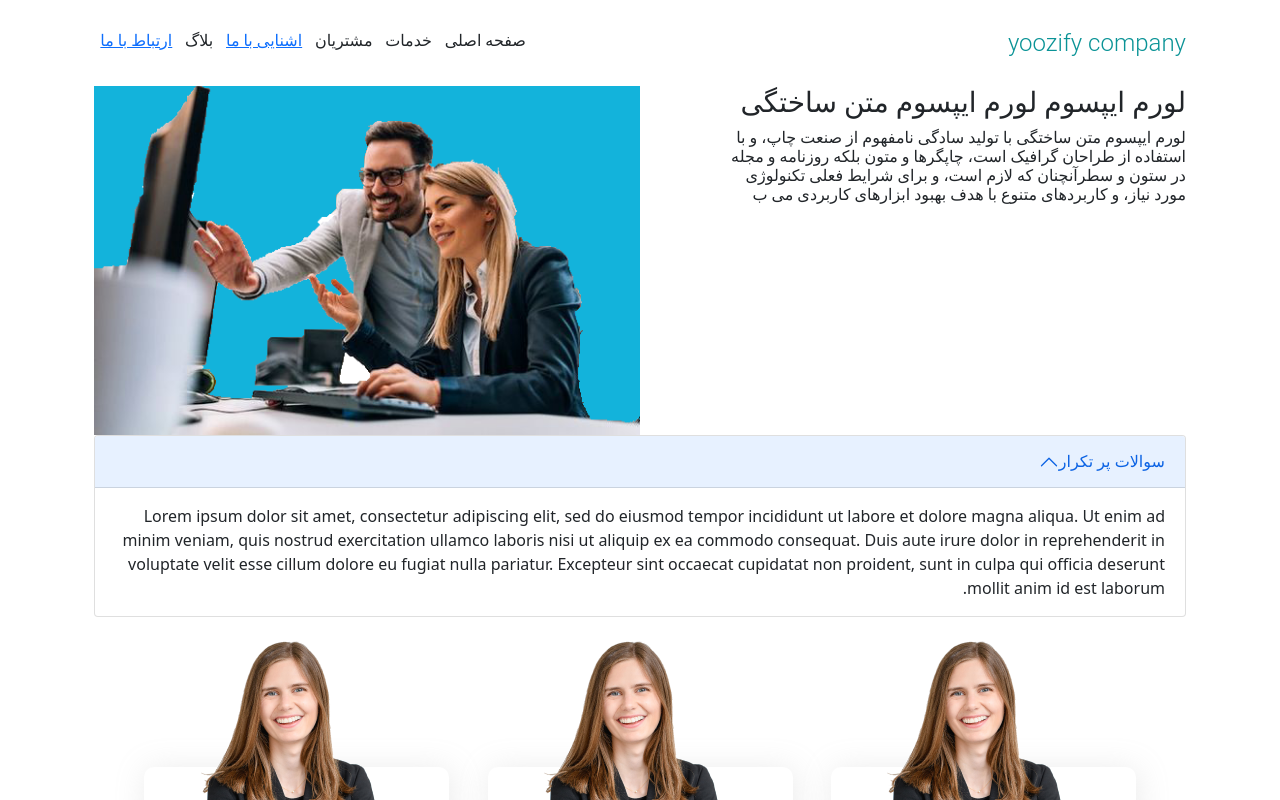
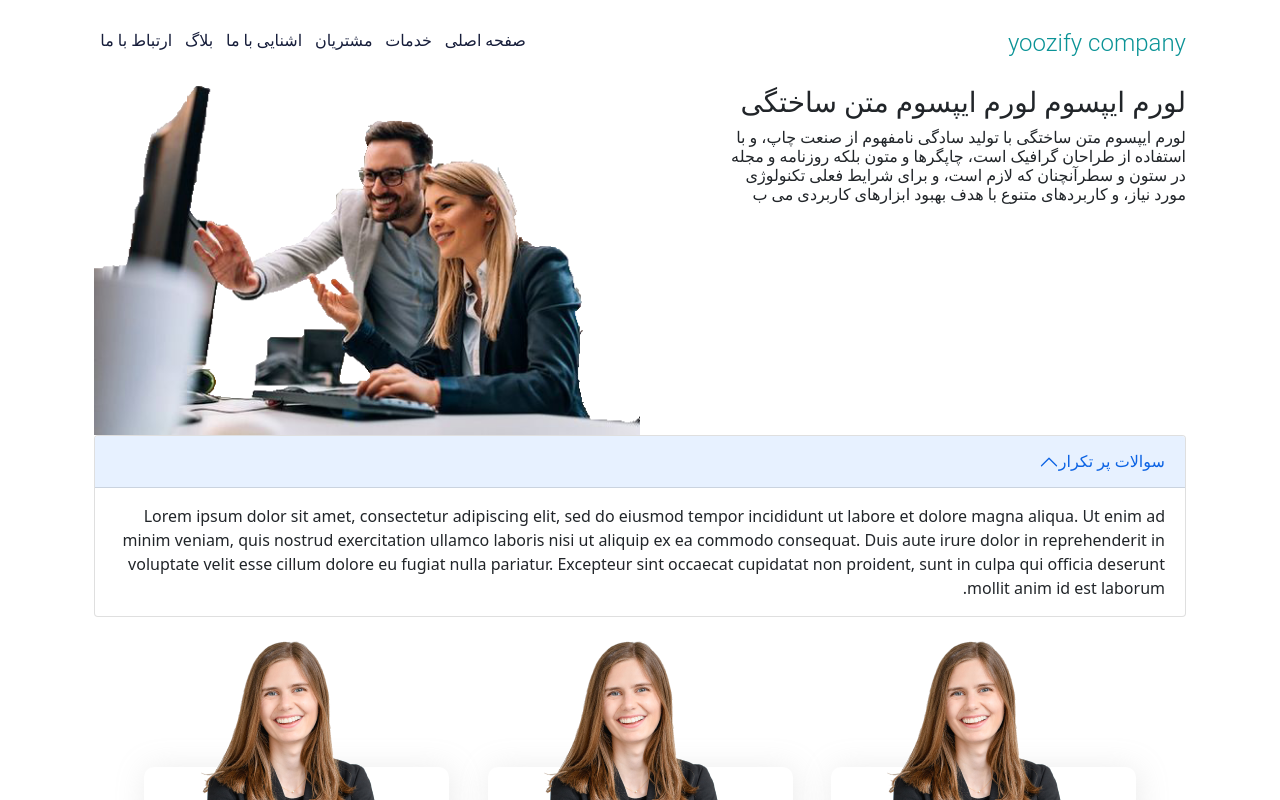
Before and after one commit to Mobinahoseinpur/yoozify, a React (Create React App) app: page /GetToKnowUs in a window 1280 px wide. Shown: the top 800 px of the page. Built offline with nearby package versions, Linux system fonts and the light colour scheme.

Commit message:
edite header link

```diff
--- a/src/component/Header.jsx
+++ b/src/component/Header.jsx
@@ -13,13 +13,13 @@ function Header() {
             </div>
 
             <div className={`${styles.menuone} col-sm-5`}>
-                <div className={styles.menu}><Link to="/ContactUs"> ارتباط با ما</Link></div>
-                <div className={styles.menu}>بلاگ</div>
+                <div className={styles.menu}><Link to="/ContactUs" > ارتباط با ما</Link></div>
+                <div className={styles.menu}><Link to="/blogs">بلاگ</Link></div>
                 <div className={styles.menu}><Link to="/GetToKnowUs">اشنایی با ما</Link></div>
-                <div className={styles.menu}>مشتریان</div>
-                <div className={styles.menu}>خدمات</div>
-                {/* <Link to=''>  </Link> */}
-                <div className={styles.menu}>صفحه اصلی</div>
+                <div className={styles.menu}><Link to="/customer">مشتریان</Link></div>
+                <div className={styles.menu}><Link to="/Services">خدمات</Link></div>
+
+                <div className={styles.menu}><Link to="/">صفحه اصلی</Link></div>
             </div>
 
 
--- a/src/component/MainLayout.jsx
+++ b/src/component/MainLayout.jsx
@@ -4,6 +4,9 @@ import {Routes,Route,BrowserRouter as Router,  useParams} from 'react-router-dom
 import Landing from './LandingPage/LandingPage'
 import ContactUs from './about us page/AboutUsPage'
 import GetToKnowUs from './get to know us/GetToKnowUs'
+import Services from './ServicePage/ServicePage'
+import Blogs from './blogPage/BlogList'
+import Customer from './customerProject/CustomerProject'
 const MainLayout = () => {
     return (
         <Fragment>
@@ -11,6 +14,10 @@ const MainLayout = () => {
                 <Route path="/" exact element={<Landing/>}/>
                 <Route path="/ContactUs"  element={<ContactUs/>}/>
                 <Route path="/GetToKnowUs"  element={<GetToKnowUs/>}/>
+                <Route path="/ContactUs" element={<Services/>}/>
+                <Route path='/Blogs' element={<Blogs/>}/>
+                <Route path="/Customer"  element={<Customer/>}/>
+
             </Routes>
         </Fragment>
      );
--- /dev/null
+++ b/src/component/blogPage/BlogList.jsx
@@ -0,0 +1,9 @@
+import React from 'react'
+
+const BlogList = () => {
+  return (
+    <div>BlogList</div>
+  )
+}
+
+export default BlogList
--- /dev/null
+++ b/src/component/customerProject/CustomerProject.jsx
@@ -0,0 +1,9 @@
+import React from 'react'
+
+const CustomerProject = () => {
+  return (
+    <div>CustomerProject</div>
+  )
+}
+
+export default CustomerProject
--- a/src/component/get to know us/GetToKnowUs.module.css
+++ b/src/component/get to know us/GetToKnowUs.module.css
@@ -9,7 +9,7 @@
 }
 
 .box1{
-    background: rgb(19, 179, 219);
+    /* background: rgb(19, 179, 219); */
 }
 .imgbox{
     width: 100%;
--- a/src/component/headerfooterstyle/cssStyle.module.css
+++ b/src/component/headerfooterstyle/cssStyle.module.css
@@ -44,3 +44,16 @@
 
   height: 80%;
 }
+
+.menuone a {
+
+   color: #161D3A;
+    text-decoration: none;
+
+}
+.menuone a:hover {
+
+  color: #161D3A;
+
+
+}
```
Also changed, not shown: src/component/blogPage/BlogDetails.jsx (added, +9 -0 lines).
